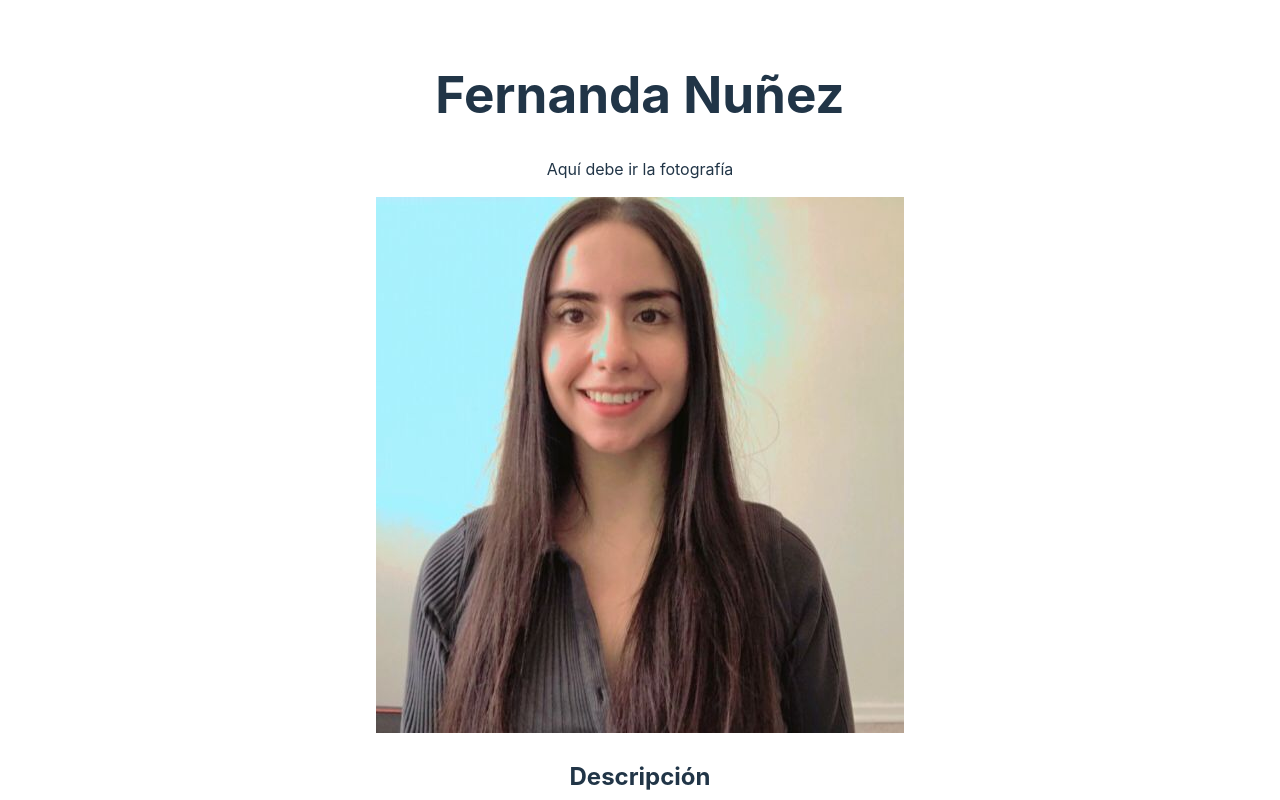
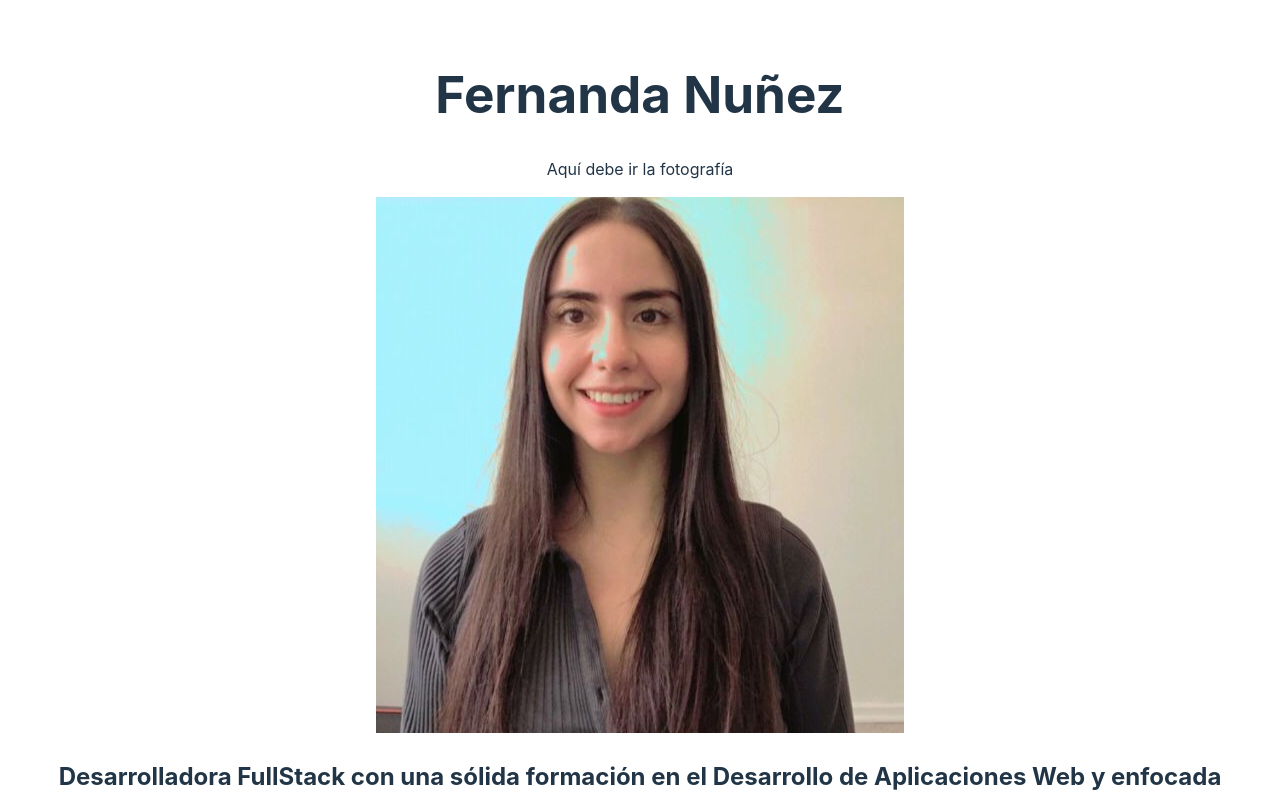
Before and after one commit to Fernanda553/portafolio, a React (Vite) app: page / in a window 1280 px wide. Shown: the top 800 px of the page. Built offline with nearby package versions, Linux system fonts and the light colour scheme.

Commit message:
add description

```diff
--- a/src/App.jsx
+++ b/src/App.jsx
@@ -6,7 +6,13 @@ const App = () => {
       <h1>Fernanda Nuñez</h1>
       <p>Aquí debe ir la fotografía</p>
       <img alt='Fernanda' src='./src/assets/img/fernanda.jpeg' />
-      <h2>Descripción</h2>
+      <h2>Desarrolladora FullStack con una sólida formación en el Desarrollo de Aplicaciones Web y
+        enfocada tanto en la eficiencia del código como en la experiencia del usuario.
+
+        Actualmente busco espacios de desarrollo donde mi creatividad y habilidades técnicas sean
+        valoradas, y en las que pueda contribuir a través de la implementación de soluciones
+        innovadoras
+      </h2>
       <div>
         <p>Aquí deben ir los proyectos</p>
         <p>informacíon de mis paginas web</p>
```
